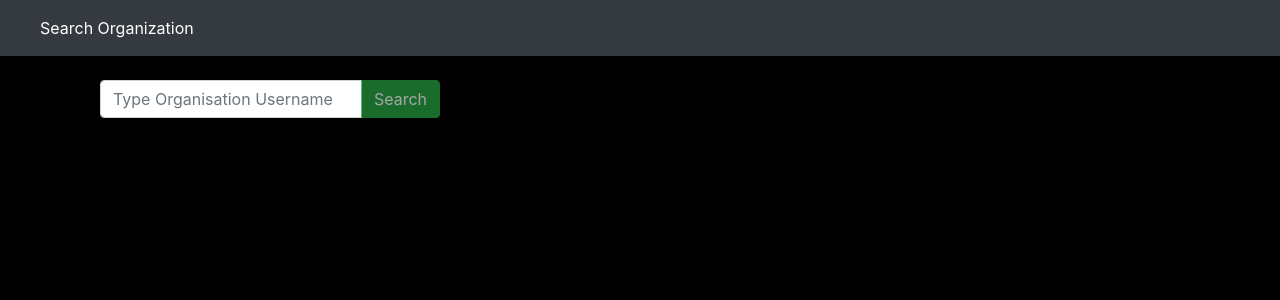
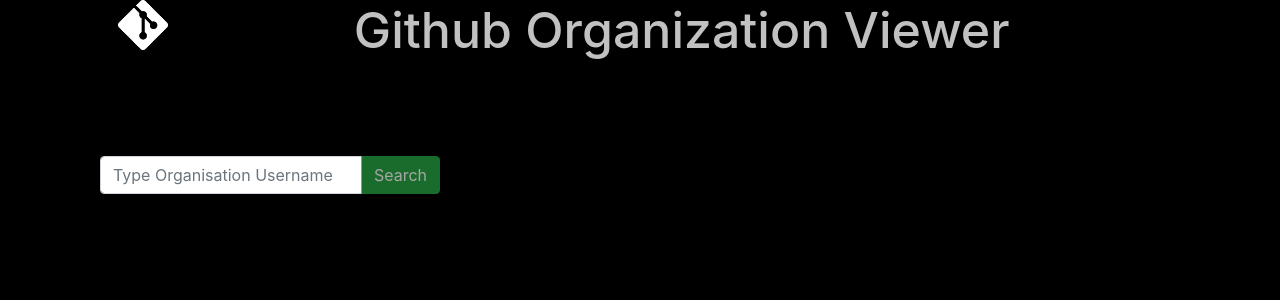
Before and after one commit to vaivk4/GitSearch, an Angular app: page / in a window 1280 px wide. Shown: the top 300 px of the page. Built offline with nearby package versions, Linux system fonts and the light colour scheme.

Commit message:
Search page css done

```diff
--- a/src/app/app.component.css
+++ b/src/app/app.component.css
@@ -0,0 +1,20 @@
+.header{
+  margin-left: 3%;
+}
+
+.app-title{
+  color: #c1c1c1;
+  text-align: center;
+  font-size: 50px;
+  position: relative;
+}
+.app-logo{
+  float: left;
+  width: 50px;
+  height: 50px;
+}
+
+.input-box{
+  margin-top: 5%;
+
+}
--- a/src/app/app.component.html
+++ b/src/app/app.component.html
@@ -1,25 +1,16 @@
-<nav class="navbar navbar-expand-lg navbar-dark bg-dark">
-  <a class="navbar-brand" routerLink="/">
-
-
-  </a>
-  <button class="navbar-toggler" type="button" data-toggle="collapse" data-target="#navbarSupportedContent"
-    aria-controls="navbarSupportedContent" aria-expanded="false" aria-label="Toggle navigation">
-    <span class="navbar-toggler-icon"></span>
-  </button>
-
-  <div class="collapse navbar-collapse" id="navbarSupportedContent">
-    <ul class="navbar-nav mr-auto nav">
-
-      <li class="nav-item active">
-        <a class="nav-link" routerLink="/organization">Search Organization <span class="sr-only">(current)</span></a>
-      </li>
-    </ul>
+<div class="container">
+  <div class="header">
+    <img
+      src="../assets/logo2.png"
+      alt="git logo"
+      class="app-logo"
+    >
+    <h1 class="app-title">Github Organization Viewer</h1>
   </div>
-</nav>
+</div>
 
 <br>
-<div class="container">
+<div class="container input-box">
   <div class="input-group mb-3 col-xs-12 col-md-4 input-padding">
     <input (keyup)="onKey($event)" type="text" class="form-control" placeholder="Type Organisation Username"
       aria-label="Type Organisation Username" aria-describedby="button-addon2">
```
Also changed, not shown: src/assets/logo2.png (added).
